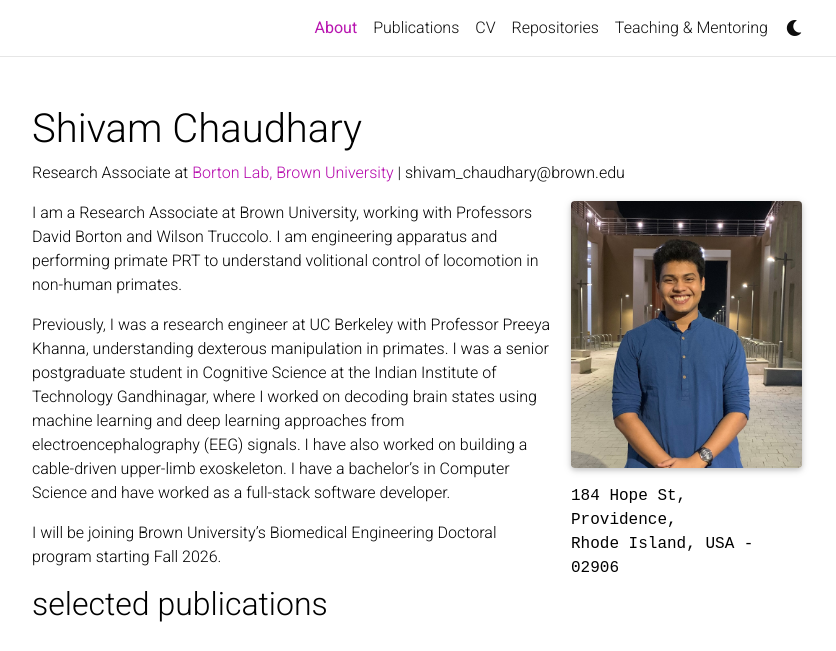
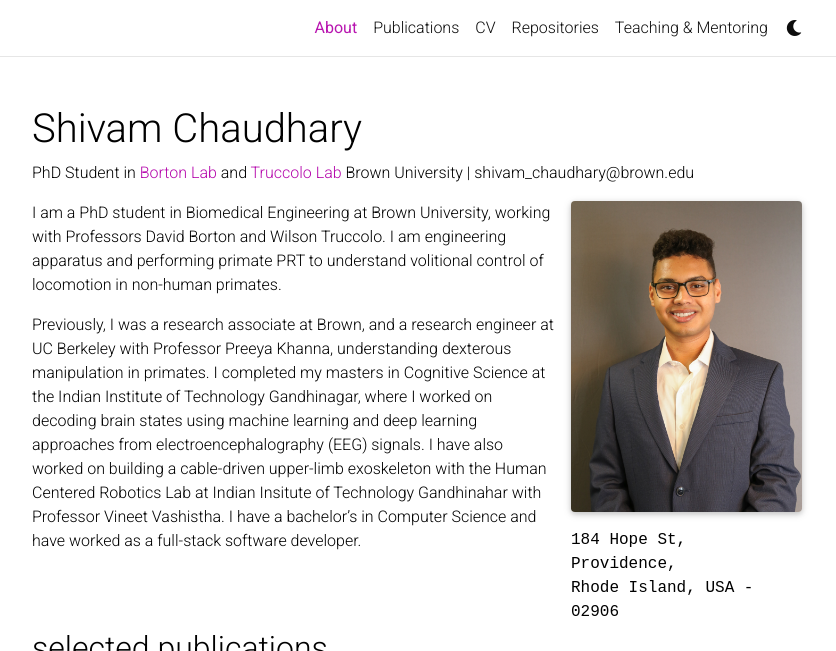
Before and after one commit to shivam-199/shivam-199.github.io, a Jekyll site: the page built from _pages/about.md, in a window 1280 px wide and 1065 px high, cut to the strip 0-651 px from the top of the window. Shown: the whole strip, without its empty margins (223-1059 px from the left). Built offline with Jekyll 4.4.1, drawn with Linux system fonts in a browser that asks for light colours; full-size pictures stand in for the smaller copies a plugin makes; comment, search, counter and statistics services are not loaded; a style sheet for code colours, icons or effects is not loaded.

Commit message:
phd student change, photo, cv

```diff
--- a/_pages/about.md
+++ b/_pages/about.md
@@ -2,7 +2,7 @@
 layout: about
 title: About
 permalink: /
-subtitle: Research Associate at <a href='https://borton.engin.brown.edu' target='_blank'>Borton Lab, Brown University</a> | shivam_chaudhary@brown.edu
+subtitle: PhD Student in <a href='https://borton.engin.brown.edu' target='_blank'>Borton Lab</a> and <a href='https://www.truccololab.com' target='_blank'> Truccolo Lab </a> Brown University | shivam_chaudhary@brown.edu
 
 profile:
     align: right
@@ -18,8 +18,6 @@ selected_papers: true # includes a list of papers marked as "selected={true}"
 social: true # includes social icons at the bottom of the page
 ---
 
-I am a Research Associate at Brown University, working with Professors David Borton and Wilson Truccolo. I am engineering apparatus and performing primate PRT to understand volitional control of locomotion in non-human primates.
+I am a PhD student in Biomedical Engineering at Brown University, working with Professors David Borton and Wilson Truccolo. I am engineering apparatus and performing primate PRT to understand volitional control of locomotion in non-human primates.
 
-Previously, I was a research engineer at UC Berkeley with Professor Preeya Khanna, understanding dexterous manipulation in primates. I was a senior postgraduate student in Cognitive Science at the Indian Institute of Technology Gandhinagar, where I worked on decoding brain states using machine learning and deep learning approaches from electroencephalography (EEG) signals. I have also worked on building a cable-driven upper-limb exoskeleton. I have a bachelor's in Computer Science and have worked as a full-stack software developer.
-
-I will be joining Brown University's Biomedical Engineering Doctoral program starting Fall 2026.
+Previously, I was a research associate at Brown, and a research engineer at UC Berkeley with Professor Preeya Khanna, understanding dexterous manipulation in primates. I completed my masters in Cognitive Science at the Indian Institute of Technology Gandhinagar, where I worked on decoding brain states using machine learning and deep learning approaches from electroencephalography (EEG) signals. I have also worked on building a cable-driven upper-limb exoskeleton with the Human Centered Robotics Lab at Indian Insitute of Technology Gandhinahar with Professor Vineet Vashistha. I have a bachelor's in Computer Science and have worked as a full-stack software developer.
```
Also changed, not shown: assets/img/prof_pic.jpg, 1 other file.
